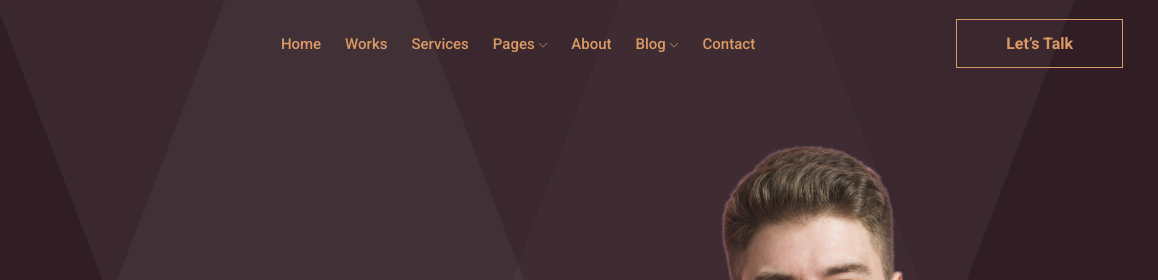
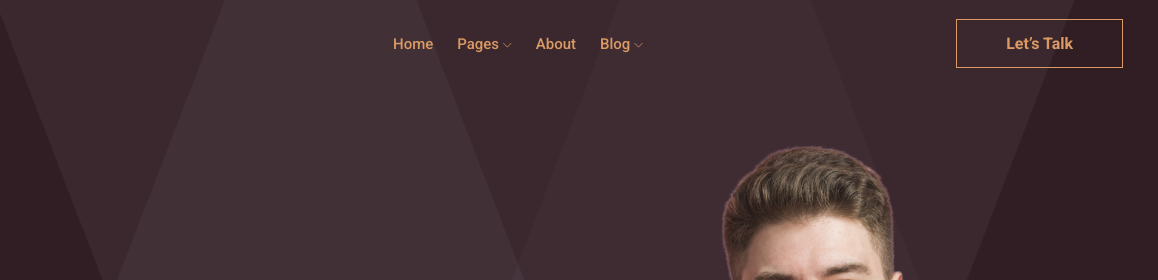
Before and after one commit to amielsatvedi/amielsatvedi.github.io, a plain HTML site: page index.html in a window 1280 px wide. Shown: the top 280 px of the page, 122-1280 px from the left. Drawn offline with nearby package versions, Linux system fonts and the light colour scheme.

Commit message:
Update index.html

```diff
--- a/index.html
+++ b/index.html
@@ -53,8 +53,6 @@
                                     <nav>
                                         <ul id="navigation">
                                             <li><a href="index.html">home</a></li>
-                                            <li><a href="Works.html">Works</a></li>
-                                            <li><a href="Services.html">Services</a></li>
                                             <li><a href="#">pages <i class="ti-angle-down"></i></a>
                                                 <ul class="submenu">
                                                         <li><a href="works_details.html">work details</a></li>
@@ -68,7 +66,7 @@
                                                     <li><a href="single-blog.html">single-blog</a></li>
                                                 </ul>
                                             </li>
-                                            <li><a href="contact.html">Contact</a></li>
+
                                         </ul>
                                     </nav>
                                 </div>
```
